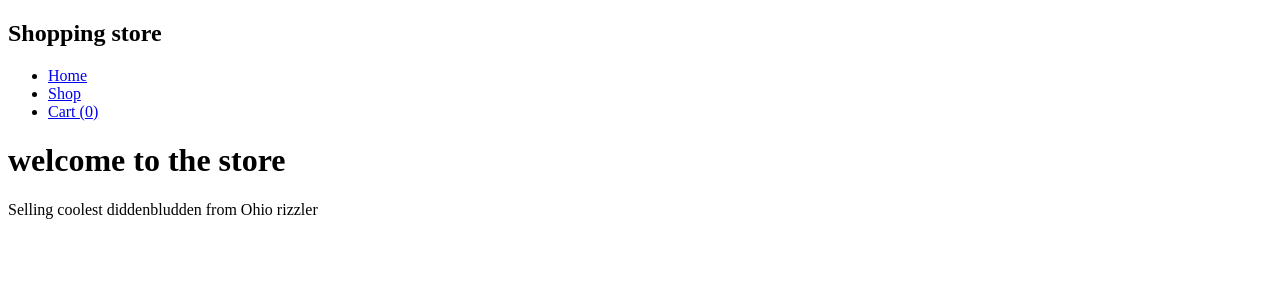
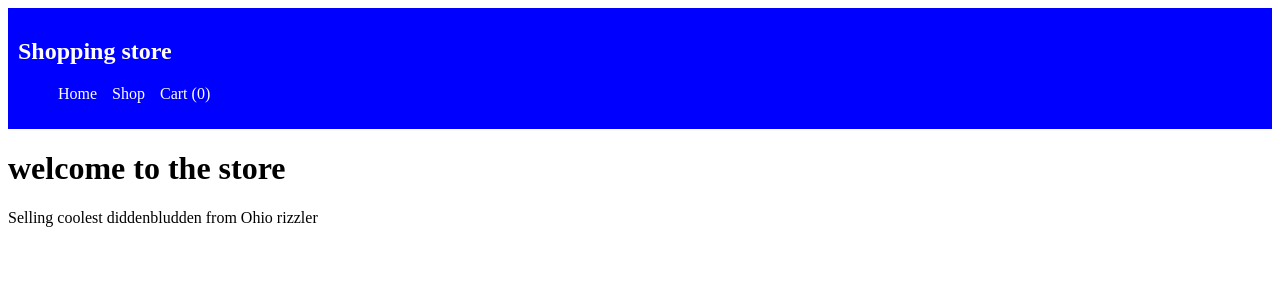
Before and after one commit to pradashades333/shopping-cart, a React (Vite) app: page / in a window 1280 px wide. Shown: the top 300 px of the page. Built offline with nearby package versions, Linux system fonts and the light colour scheme.

Commit message:
added navbar css

```diff
--- /dev/null
+++ b/src/components/Navbar.css
@@ -0,0 +1,20 @@
+nav {
+  background-color: blue;
+  padding: 10px;
+  color: white;
+}
+
+nav h1 {
+  color: white;
+}
+
+nav ul {
+  list-style: none;
+  display: flex;
+  gap: 15px;
+}
+
+nav a {
+  color: white;
+  text-decoration: none;
+}
--- a/src/components/Navbar.jsx
+++ b/src/components/Navbar.jsx
@@ -1,5 +1,6 @@
 import React from "react";
 import {Link} from 'react-router-dom';
+import './Navbar.css';
 
 const Navbar = ({cartCount}) => {
     return (
```
